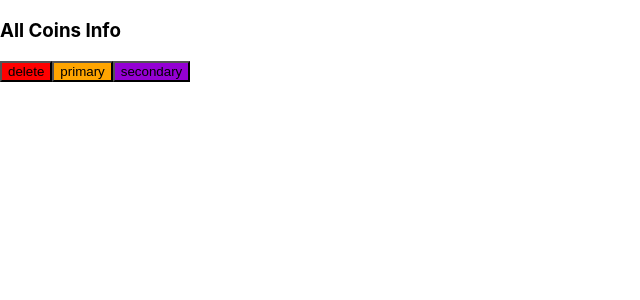
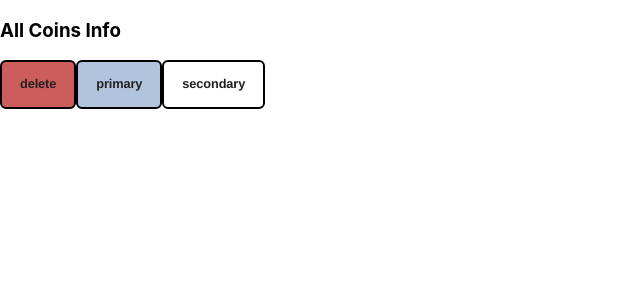
Before and after one commit to dllsc/cryptocoin, a React (Create React App) app: page / in a window 1280 px wide. Shown: the top 300 px of the page, without its empty margins (0-640 px from the left). Built offline with nearby package versions, Linux system fonts and the light colour scheme.

Commit message:
create styling for button

```diff
--- a/src/components/button/button.scss
+++ b/src/components/button/button.scss
@@ -1,12 +1,71 @@
-.button{
+.button {
+    backface-visibility: hidden;
+    border-radius: .375rem;
+    border-style: solid;
+    border-width: .125rem;
+    box-sizing: border-box;
+    color: #212121;
+    cursor: pointer;
+    display: inline-block;
+    font-family: Circular, Helvetica, sans-serif;
+    font-size: 0.8rem;
+    font-weight: 700;
+    letter-spacing: -.01em;
+    line-height: 1.3;
+    padding: .875rem 1.125rem;
+    position: relative;
+    text-align: left;
+    text-decoration: none;
+    transform: translateZ(0) scale(1);
+    transition: transform .2s;
+    user-select: none;
+    -webkit-user-select: none;
+    touch-action: manipulation;
 
-  &-delete{
-   background: red;
+    &:not(:disabled):hover {
+      transform: scale(1.05);
+    }
+
+    &:not(:disabled):hover:active {
+      transform: scale(1.05) translateY(.125rem);
+    }
+
+    &:focus {
+      outline: 0 solid transparent;
+    }
+
+    &:focus:before {
+      content: "";
+      left: calc(-1 * .375rem);
+      pointer-events: none;
+      position: absolute;
+      top: calc(-1 * .375rem);
+      transition: border-radius;
+      user-select: none;
+    }
+
+    &:focus:not(:focus-visible) {
+      outline: 0 solid transparent;
+    }
+
+    &:focus:not(:focus-visible):before {
+      border-width: 0;
+    }
+
+    &:not(:disabled):active {
+      transform: translateY(.125rem);
+    }
+
+  &-delete {
+    background: indianred;
   }
-  &-secondary{
-    background: darkviolet;
+
+  &-secondary {
+    background: #fff;
   }
-  &-primary{
-    background: orange;
+
+  &-primary {
+    background: lightsteelblue;
   }
+
 }
```
